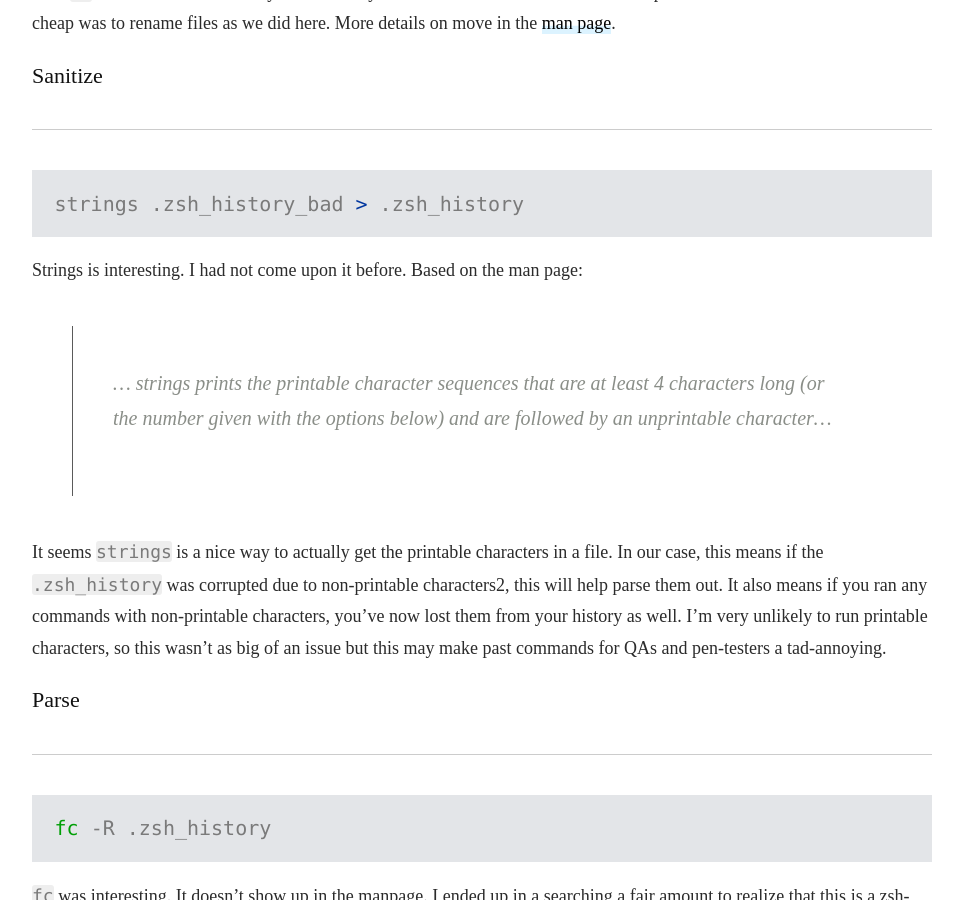
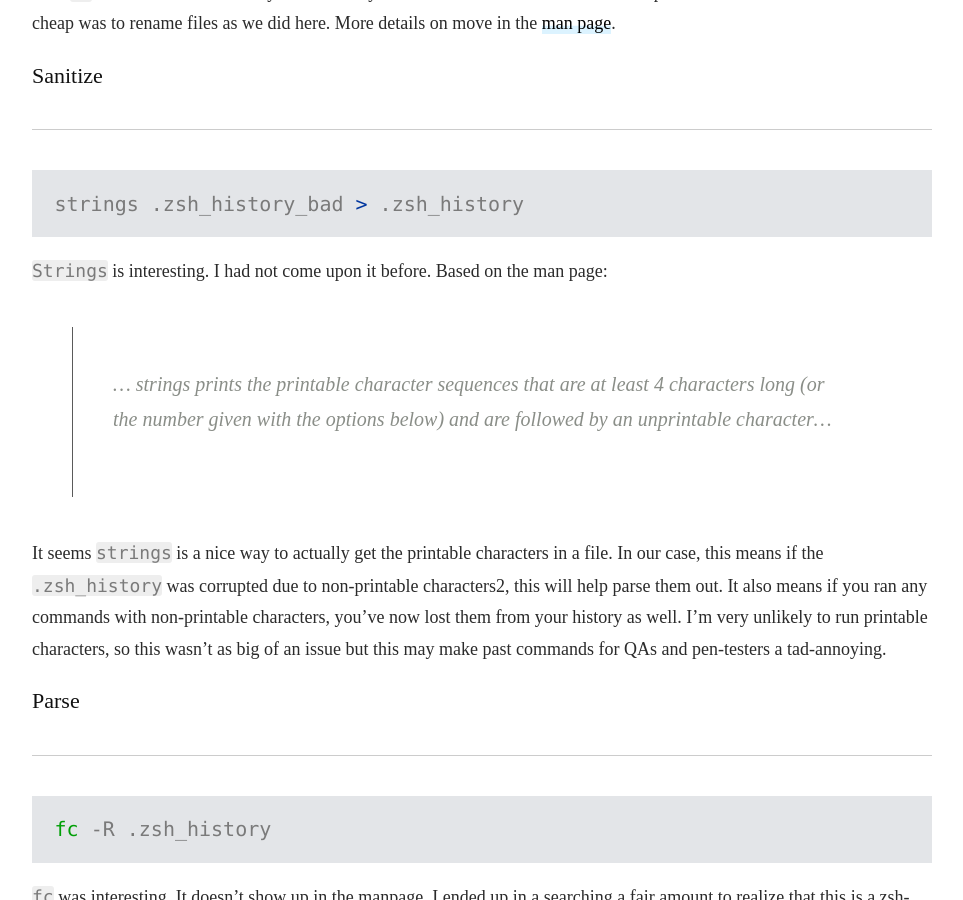
Before and after one commit to andryjohn/RJ-s-blog, a Jekyll site: the page built from _posts/2019-06-11-zsh-corrupt.md, in a window 1280 px wide and 900 px high, scrolled down 1488 px. Shown: the whole window, without its empty margins (158-1121 px from the left). Built offline with Jekyll 4.4.1, drawn with Linux system fonts in a browser that asks for light colours; nearby versions of some CDN libraries; some web fonts are replaced; comment, search, counter and statistics services are not loaded.

````diff
--- a/_posts/2019-06-11-zsh-corrupt.md
+++ b/_posts/2019-06-11-zsh-corrupt.md
@@ -42,7 +42,7 @@ Well `mv` should be familiar to anyone who's toyed with linux. It moves files fr
 strings .zsh_history_bad > .zsh_history
 ```
 
-Strings is interesting. I had not come upon it before. Based on the man page:
+`Strings` is interesting. I had not come upon it before. Based on the man page:
 
 >... strings prints the printable character sequences that are at least 4 characters long (or the number given with the options below) and are followed by an unprintable character...
 
@@ -65,6 +65,8 @@ It seems fc will interact with your `zsh_history`. In this case, we are reading
 
 ## Cleanup
 
+---
+
 ```zsh
 rm .zsh_history_bad
 ```
````
